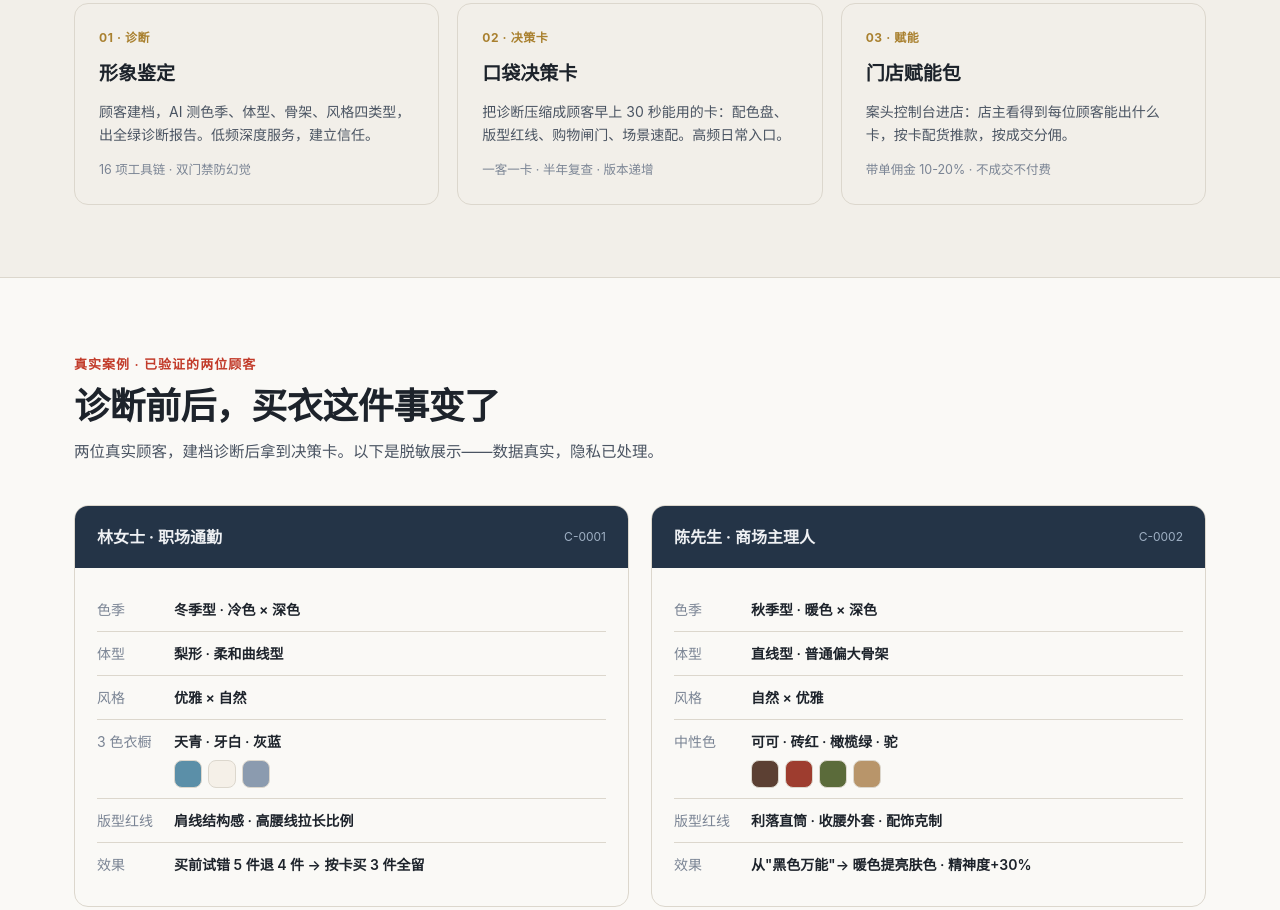
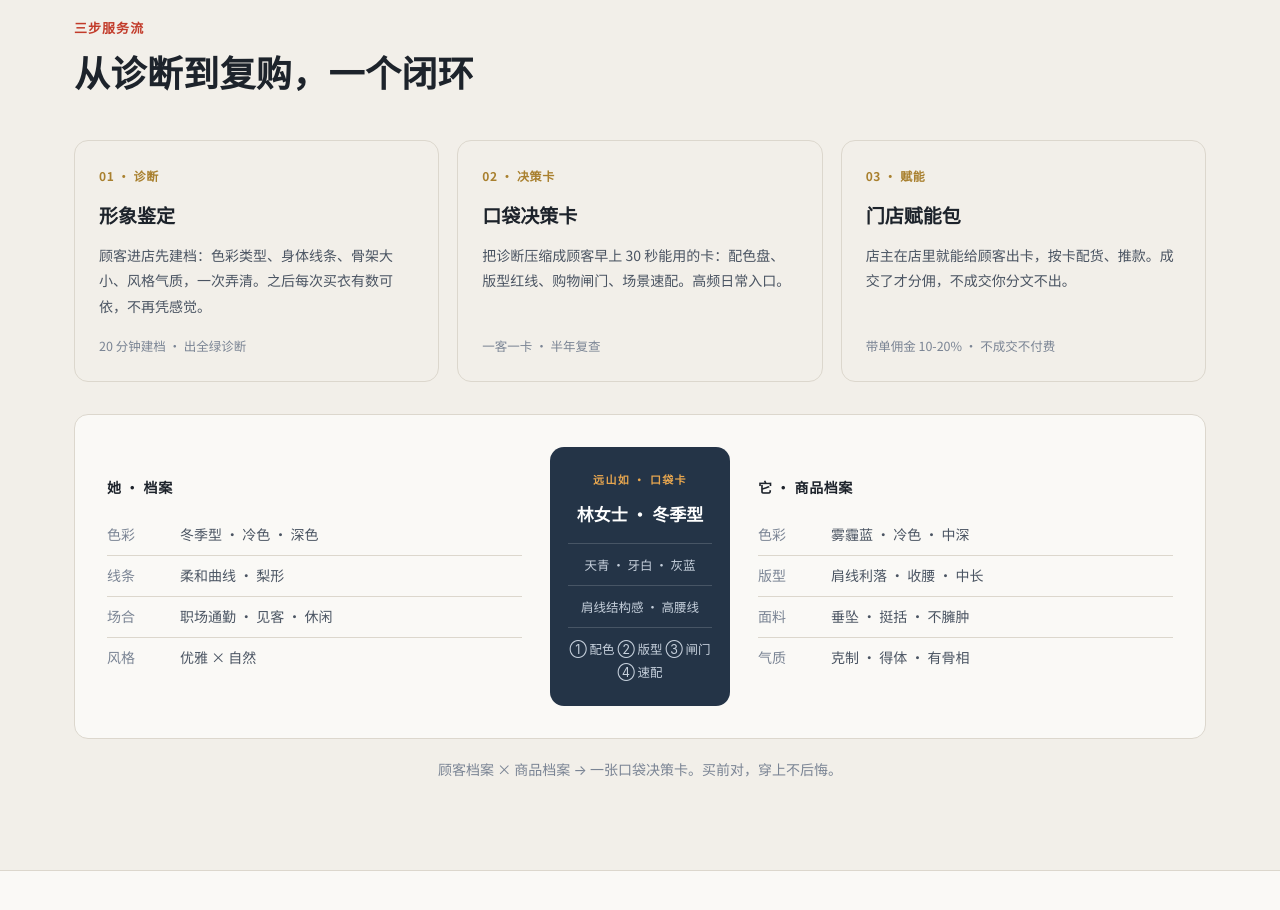
Before and after one commit to wang-jie-git/yuanshanru, a plain HTML site: page index.html in a window 1280 px wide. Shown: the part 1572-2482 px from the top of the page. Drawn offline with Linux system fonts and the light colour scheme.

Commit message:
远山如 v1.4 · 避坑洗稿 + 双档案对齐可视化 + Noto Serif SC 字体升级

```diff
--- a/index.html
+++ b/index.html
@@ -5,6 +5,9 @@
 <html lang="zh-CN">
 <head>
 <meta charset="utf-8">
+<link rel="preconnect" href="https://fonts.googleapis.com">
+<link rel="preconnect" href="https://fonts.gstatic.com" crossorigin>
+<link href="https://fonts.googleapis.com/css2?family=Noto+Serif+SC:wght@400;600;700;900&family=Noto+Sans+SC:wght@300;400;500;700&display=swap" rel="stylesheet">
 <meta name="viewport" content="width=device-width, initial-scale=1">
 <title>远山如 · 让乡镇服装店靠"懂顾客"活下来</title>
 <style>
@@ -43,9 +46,9 @@
   * { box-sizing: border-box; margin: 0; padding: 0; }
   html { scroll-behavior: smooth; }
   body {
-    font-family: "PingFang SC", "Microsoft YaHei", "Noto Sans SC", -apple-system, sans-serif;
+    font-family: "Noto Sans SC", "PingFang SC", "Microsoft YaHei", -apple-system, sans-serif;
     background: var(--paper); color: var(--ink);
-    line-height: 1.65; -webkit-font-smoothing: antialiased;
+    line-height: 1.85; -webkit-font-smoothing: antialiased;
   }
   .wrap { max-width: 1180px; margin: 0 auto; padding: 0 24px; }
 
@@ -59,9 +62,10 @@
   nav .wrap { display: flex; align-items: center; gap: 28px; height: 64px; }
   .brand { display: flex; align-items: center; gap: 10px; font-weight: 700; font-size: 17px; color: var(--ink); text-decoration: none; white-space: nowrap; }
   .brand-mark {
-    width: 26px; height: 26px; border-radius: 8px; flex: none;
-    background: linear-gradient(135deg, var(--indigo), var(--indigo-2));
-    display: grid; place-items: center; color: var(--paper); font-size: 13px;
+    width: 28px; height: 28px; border-radius: 7px; flex: none;
+    background: var(--indigo);
+    display: grid; place-items: center; color: var(--paper);
+    font-family: "Noto Serif SC", serif; font-size: 12px; letter-spacing: .05em;
   }
   .nav-links { display: flex; gap: 4px; margin-left: auto; }
   .nav-links a {
@@ -84,7 +88,7 @@
     display: inline-block; font-size: 13px; letter-spacing: .08em; color: var(--cinnabar);
     font-weight: 600; margin-bottom: 18px;
   }
-  h1 { font-size: clamp(34px, 5.2vw, 58px); line-height: 1.08; letter-spacing: -.02em; font-weight: 700; max-width: 14em; }
+  h1 { font-family: "Noto Serif SC", "PingFang SC", serif; font-size: clamp(34px, 5.2vw, 58px); line-height: 1.18; letter-spacing: .01em; font-weight: 900; max-width: 14em; }
   h1 em { font-style: normal; color: var(--cinnabar); }
   .hero-sub { margin-top: 22px; font-size: 17px; color: var(--ink-2); max-width: 34em; }
   .hero-cta { display: flex; gap: 14px; margin-top: 30px; flex-wrap: wrap; }
@@ -162,6 +166,28 @@
   .form-card input:focus, .form-card select:focus, .form-card textarea:focus { outline: none; border-color: var(--cinnabar); }
   .form-card textarea { resize: vertical; min-height: 72px; }
 
+  /* ── 双档案对齐可视化 ── */
+  .match-viz {
+    display: grid; grid-template-columns: 1fr auto 1fr; gap: 28px; align-items: center;
+    margin-top: 32px; padding: 32px; background: var(--paper); border: 1px solid var(--line); border-radius: var(--radius);
+  }
+  .match-col h4 { font-size: 14px; font-weight: 700; color: var(--ink); margin-bottom: 14px; letter-spacing: .04em; }
+  .match-col .row { font-size: 14px; color: var(--ink-2); padding: 7px 0; border-top: 1px solid var(--line); display: flex; gap: 10px; }
+  .match-col .row:first-of-type { border-top: 0; }
+  .match-col .row .k { flex: none; width: 4.5em; color: var(--ink-3); }
+  .match-center {
+    width: 180px; padding: 22px 18px; background: var(--indigo); color: #fff; border-radius: var(--radius);
+    text-align: center; position: relative;
+  }
+  .match-center .m-tag { font-size: 11px; color: #e7a64f; letter-spacing: .12em; font-weight: 700; }
+  .match-center .m-name { font-size: 17px; font-weight: 700; margin: 8px 0 14px; }
+  .match-center .m-line { font-size: 12.5px; color: #c6d0dc; border-top: 1px solid rgba(255,255,255,.16); padding-top: 9px; margin-top: 9px; }
+  .match-center .m-arrow { font-size: 20px; color: var(--cinnabar-hi); margin: 8px 0; }
+  @media (max-width: 860px) {
+    .match-viz { grid-template-columns: 1fr; }
+    .match-center { order: 0; width: 100%; margin: 0 auto; max-width: 320px; }
+  }
+
   /* ── 数据带 ── */
   .data-band { background: var(--paper-2); border-top: 1px solid var(--line); border-bottom: 1px solid var(--line); padding: 40px 0; }
   .data-band .wrap { display: grid; grid-template-columns: repeat(3, 1fr); gap: 24px; }
@@ -172,10 +198,10 @@
   @media (max-width: 780px) { .data-band .wrap { grid-template-columns: 1fr; gap: 18px; } }
 
   /* ── 通用 section ── */
-  section { padding: 72px 0; }
+  section { padding: 88px 0; }
   .sec-head { max-width: 720px; margin-bottom: 40px; }
   .sec-head .eyebrow { margin-bottom: 10px; }
-  .sec-head h2 { font-size: clamp(26px, 3.4vw, 36px); font-weight: 700; letter-spacing: -.015em; line-height: 1.15; }
+  .sec-head h2 { font-family: "Noto Serif SC", "PingFang SC", serif; font-size: clamp(26px, 3.4vw, 36px); font-weight: 700; letter-spacing: .01em; line-height: 1.4; }
   .sec-head p { margin-top: 12px; color: var(--ink-2); font-size: 15.5px; }
 
   /* ── 角色矩阵 ── */
@@ -250,7 +276,7 @@
 <!-- ── Nav ── -->
 <nav>
   <div class="wrap">
-    <a class="brand" href="#top"><span class="brand-mark">远山</span>远山如</a>
+    <a class="brand" href="#top" style="font-family:'Noto Serif SC',serif;font-weight:700;"><span class="brand-mark">远山</span>远山如</a>
     <div class="nav-links">
       <a href="#pain">行业</a>
       <a href="#roles">角色</a>
@@ -301,7 +327,7 @@
     <div class="data-item">
       <div class="num">80%</div>
       <div class="lbl">服装直播退货率，女装平均 65-80%（36氪研究院）</div>
-      <span class="flip">↓ 根因：预期与实物不匹配，诊断先行可破</span>
+      <span class="flip">↓ 根源：没弄清自己适合什么就下单，买回来才后悔</span>
     </div>
     <div class="data-item">
       <div class="num">十有八亏</div>
@@ -359,22 +385,47 @@
       <div class="prod-card">
         <span class="step">01 · 诊断</span>
         <h3>形象鉴定</h3>
-        <p>顾客建档，AI 测色季、体型、骨架、风格四类型，出全绿诊断报告。低频深度服务，建立信任。</p>
-        <div class="meta">16 项工具链 · 双门禁防幻觉</div>
+        <p>顾客进店先建档：色彩类型、身体线条、骨架大小、风格气质，一次弄清。之后每次买衣有数可依，不再凭感觉。</p>
+        <div class="meta">20 分钟建档 · 出全绿诊断</div>
       </div>
       <div class="prod-card">
         <span class="step">02 · 决策卡</span>
         <h3>口袋决策卡</h3>
         <p>把诊断压缩成顾客早上 30 秒能用的卡：配色盘、版型红线、购物闸门、场景速配。高频日常入口。</p>
-        <div class="meta">一客一卡 · 半年复查 · 版本递增</div>
+        <div class="meta">一客一卡 · 半年复查</div>
       </div>
       <div class="prod-card">
         <span class="step">03 · 赋能</span>
         <h3>门店赋能包</h3>
-        <p>案头控制台进店：店主看得到每位顾客能出什么卡，按卡配货推款，按成交分佣。</p>
+        <p>店主在店里就能给顾客出卡，按卡配货、推款。成交了才分佣，不成交你分文不出。</p>
         <div class="meta">带单佣金 10-20% · 不成交不付费</div>
       </div>
     </div>
+
+    <div class="match-viz">
+      <div class="match-col">
+        <h4>她 · 档案</h4>
+        <div class="row"><span class="k">色彩</span>冬季型 · 冷色 · 深色</div>
+        <div class="row"><span class="k">线条</span>柔和曲线 · 梨形</div>
+        <div class="row"><span class="k">场合</span>职场通勤 · 见客 · 休闲</div>
+        <div class="row"><span class="k">风格</span>优雅 × 自然</div>
+      </div>
+      <div class="match-center">
+        <div class="m-tag">远山如 · 口袋卡</div>
+        <div class="m-name">林女士 · 冬季型</div>
+        <div class="m-line">天青 · 牙白 · 灰蓝</div>
+        <div class="m-line">肩线结构感 · 高腰线</div>
+        <div class="m-line">① 配色 ② 版型 ③ 闸门 ④ 速配</div>
+      </div>
+      <div class="match-col">
+        <h4>它 · 商品档案</h4>
+        <div class="row"><span class="k">色彩</span>雾霾蓝 · 冷色 · 中深</div>
+        <div class="row"><span class="k">版型</span>肩线利落 · 收腰 · 中长</div>
+        <div class="row"><span class="k">面料</span>垂坠 · 挺括 · 不臃肿</div>
+        <div class="row"><span class="k">气质</span>克制 · 得体 · 有骨相</div>
+      </div>
+    </div>
+    <p style="margin-top:18px;font-size:14px;color:var(--ink-3);text-align:center;">顾客档案 × 商品档案 → 一张口袋决策卡。买前对，穿上不后悔。</p>
   </div>
 </section>
 
@@ -446,7 +497,7 @@
           <div class="d">无库存变现：决策卡推款到店成交，按 10-20% 分佣，商家退货也降</div>
         </div>
       </div>
-      <p style="font-size:13.5px;color:#b9c4d2;margin-top:20px;">远期：反馈信号驱动反向定制（小单快返）、双档案引擎授权品牌商场、区域消费洞察数据报告。</p>
+      <p style="font-size:13.5px;color:#b9c4d2;margin-top:20px;">再往后：根据买衣反馈帮门店选更准的货，把每家店的服务能力沉淀成可复制的标准。</p>
     </div>
   </div>
 </section>
@@ -506,11 +557,11 @@
       <h2>你想问的，这里先答</h2>
     </div>
     <div class="faq-list">
-      <details class="faq-item"><summary>诊断准不准？凭什么信你？</summary><div class="faq-a">诊断基于欧美四十年验证的 AIS 体系（6 型色彩 + 身体线条 + 风格类型），不是凭感觉。系统有双门禁防幻觉：色季和色彩未定案不出卡。目前 2 位真实顾客已验证，诊断结果与照片客观色度量交叉确认一致。本土化校准正在做（L*/b* 阈值需 3 真人样本定标），定标前精度封顶"初判"。</div></details>
+      <details class="faq-item"><summary>诊断准不准？凭什么信你？</summary><div class="faq-a">诊断基于欧美验证了四十年的色彩与风格体系，不是凭感觉。每个顾客档案要经过多轮交叉验证（问卷 + 照片色度），没定案的颜色和风格不会写进决策卡。目前已有 2 位真实顾客验证，诊断结果和照片的客观色度量一致。本土校准还在做（需要 3 个真实样本定标），定标前诊断精度是"初判"，定标后会更高。</div></details>
       <details class="faq-item"><summary>顾客做一次诊断要多久？</summary><div class="faq-a">问卷 10 分钟 + 照片色度量 5 分钟 + 出卡 3 分钟，全程 20 分钟左右。老顾客复诊更快。照片采集需自然光（上午 9 点前或窗边顺光），这是准度的关键前提。</div></details>
       <details class="faq-item"><summary>门店怎么收费？</summary><div class="faq-a">样板店阶段免费：我带系统上门，给进店顾客做诊断，出决策卡，按卡推你家货。成交了按 10-20% 分佣，不成交分文不收。你零成本获客加降退货。数据跑通后再谈正式合作。</div></details>
       <details class="faq-item"><summary>这和直播带货、小红书种草有什么不同？</summary><div class="faq-a">直播赚冲动，我们赚确定性。直播退货率 80%，因为预期与实物不匹配。诊断先行 = 顾客带着"已知自己适合什么"进店，匹配更准，退货趋近个位数。我们卖的是判断力，不是货。</div></details>
-      <details class="faq-item"><summary>顾客隐私怎么保护？</summary><div class="faq-a">照片采集前需顾客书面授权（photo_consent 门禁）。诊断数据本地存储，隐私分级。将来接企业系统后，顾客可登录查看自己的决策卡，数据归顾客所有。系统不主动公开任何个人画像。</div></details>
+      <details class="faq-item"><summary>顾客隐私怎么保护？</summary><div class="faq-a">照片采集前需要顾客书面授权。诊断数据本地存储，隐私分级。将来接企业系统后，顾客可登录查看自己的决策卡，数据归顾客所有。系统不主动公开任何个人画像。</div></details>
       <details class="faq-item"><summary>合伙人/加盟怎么谈？</summary><div class="faq-a">先项目制三个月试：你出技术/我出渠道，先跑出数据再说股权。加盟需等样板店标准跑通（阶段 2 起）才开放。优先开放给样板店表现最好的店主。不画饼，用数据说话。</div></details>
     </div>
   </div>
@@ -557,7 +608,7 @@
 </footer>
 
 <script>
-  // 预约表单：无后台，生成 mailto 零成本可用（将来接 NocoBase 再改 POST）
+  // 预约表单：生成 mailto，零后台成本（将来接企业系统后改 POST 写库）
   document.getElementById('f-submit').addEventListener('click', function() {
     var role = document.getElementById('f-role').value;
     var name = document.getElementById('f-name').value || '（未填）';
```
